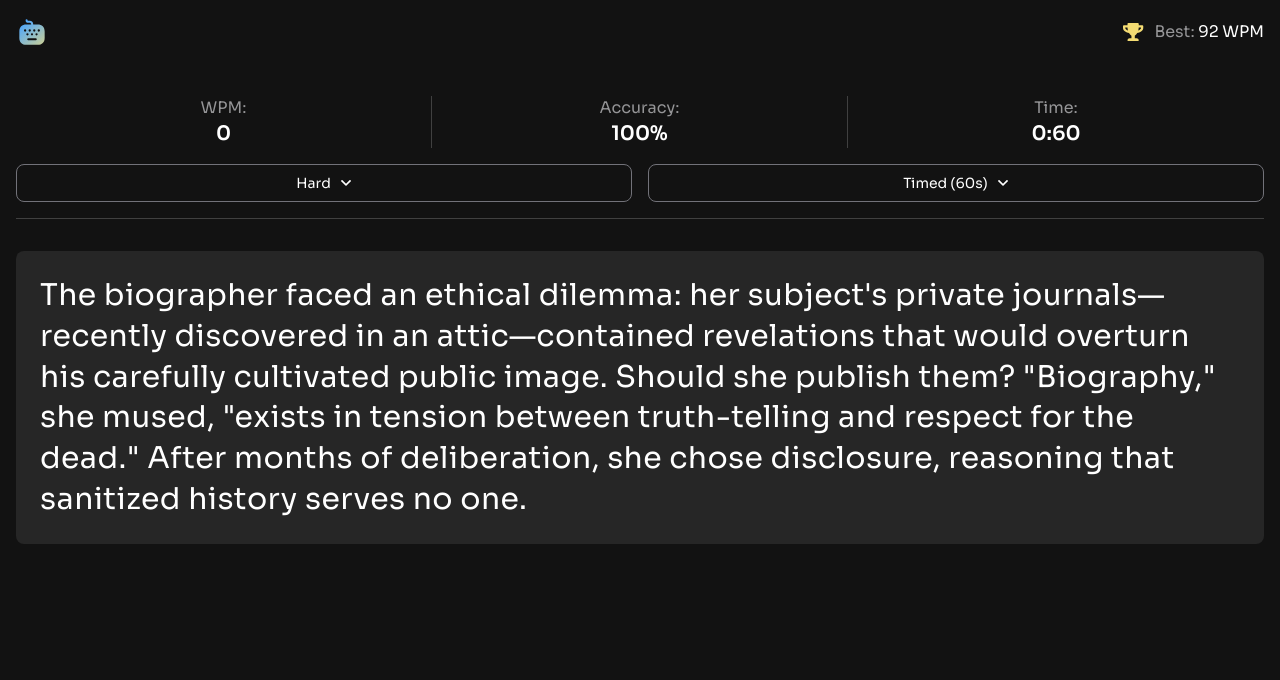
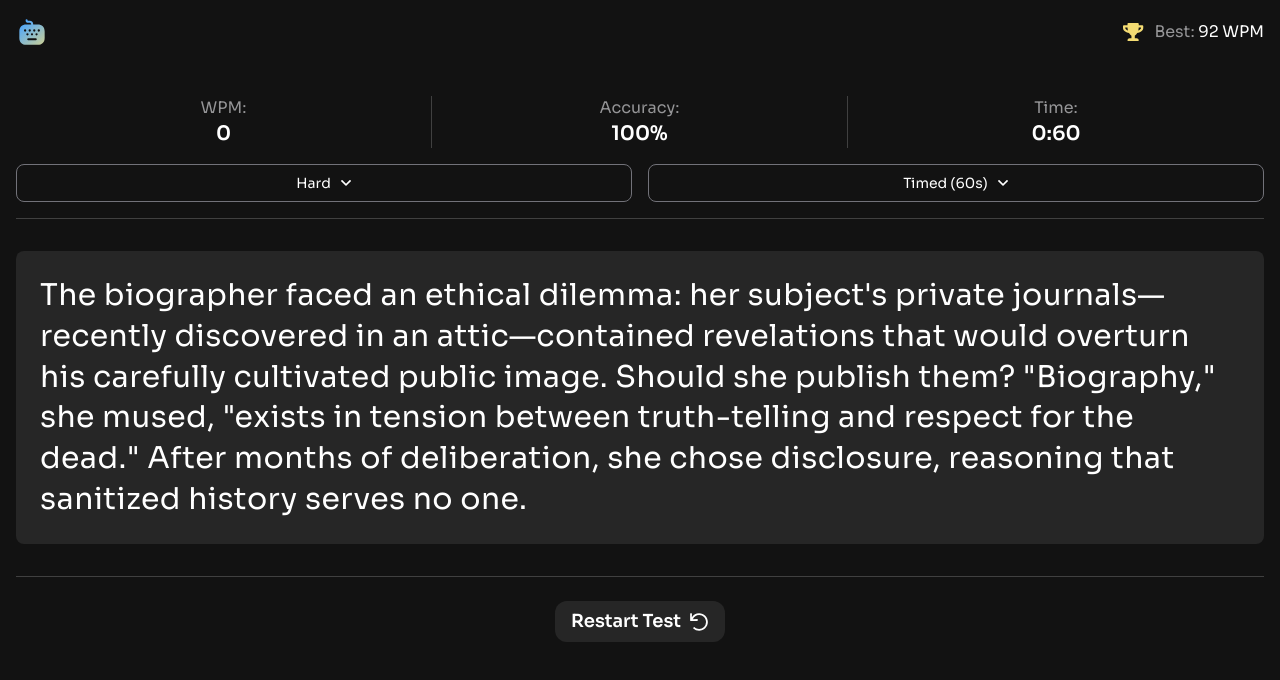
Before and after one commit to stephany247/typing-speed-test, a React app: page / in a window 1280 px wide. Shown: the top 680 px of the page. Built offline with nearby package versions, Linux system fonts and the light colour scheme; the HTML template or start-up script is replaced by a standard one.

Commit message:
feat: add restart button UI

```diff
--- a/src/App.tsx
+++ b/src/App.tsx
@@ -14,6 +14,11 @@ const data = passagesData as PassageData;
 function App() {
   const [difficulty, setDifficulty] = useState<Difficulty>("hard");
   const [passage, setPassage] = useState<PassageType | null>(null);
+  const [restart, setRestart] = useState(0);
+
+  const restartTest = () => {
+    setRestart((prev) => prev + 1);
+  };
 
   useEffect(() => {
     const passages = data[difficulty];
@@ -25,7 +30,7 @@ function App() {
     <>
       <Header />
       <Controls difficulty={difficulty} setDifficulty={setDifficulty} />
-      {passage && <Passage text={passage.text} />}
+      {passage && <Passage text={passage.text} onRestart={restartTest} />}
     </>
   );
 }
--- a/src/components/Passage.tsx
+++ b/src/components/Passage.tsx
@@ -1,11 +1,22 @@
 type PassageProps = {
   text: string;
+  onRestart: () => void;
 };
 
-export default function Passage({ text }: PassageProps) {
+export default function Passage({ text, onRestart }: PassageProps) {
   return (
-    <div className="mt-8 rounded-lg bg-neutral-800 p-6 leading-relaxed">
-      <p className="text-3xl tracking-[0.4px] leading-[136%]">{text}</p>
+    <div className="mt-8">
+      <div className="my-8 rounded-lg bg-neutral-800 p-6 leading-relaxed">
+        <p className="text-3xl tracking-[0.4px] leading-[136%]">{text}</p>
+      </div>
+      <div className="pt-6 flex justify-center border-t border-neutral-700">
+        <button
+          onClick={onRestart}
+          className="px-4 py-2.5 bg-neutral-800 rounded-xl inline-flex items-center justify-center gap-2 text-lg font-semibold leading-[1.2]"
+        >
+          Restart Test <img src="/images/icon-restart.svg" alt="restart icon" />
+        </button>
+      </div>
     </div>
   );
 }
--- a/src/index.css
+++ b/src/index.css
@@ -19,5 +19,5 @@
 }
 
 body {
-  @apply bg-neutral-900 text-neutral-0 font-sora p-4;
+  @apply bg-neutral-900 text-neutral-0 font-sora p-4 pb-8;
 }
```
